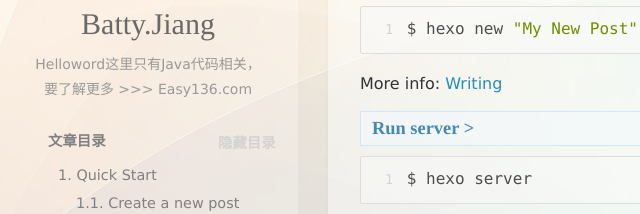
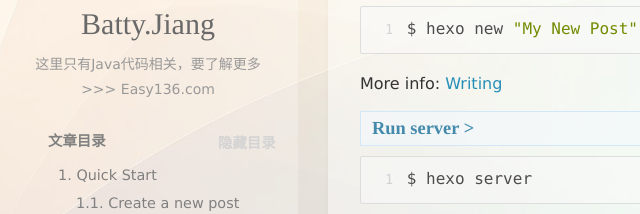
Before and after one commit to battyjiang/battyjiang.github.io, a plain HTML site: page 2016/05/20/hello-world/index.html in a window 1280 px wide. Shown: the part 254-468 px from the top of the page, 2-642 px from the left. Drawn offline with nearby package versions, Linux system fonts and the light colour scheme; some packages are replaced by stand-ins of ours; a script that the page names is missing.

Commit message:
Turn Back

```diff
--- a/2016/05/20/hello-world/index.html
+++ b/2016/05/20/hello-world/index.html
@@ -90,7 +90,7 @@
         </hgroup>
 
 
-        <p class="header-subtitle">Helloword这里只有Java代码相关，要了解更多 &gt;&gt;&gt; Easy136.com</p>
+        <p class="header-subtitle">这里只有Java代码相关，要了解更多 &gt;&gt;&gt; Easy136.com</p>
 
 
 
```
Also changed, not shown: archives/2016/05/index.html (+1 -1 lines), archives/2016/index.html (+1 -1 lines), archives/index.html (+1 -1 lines).
